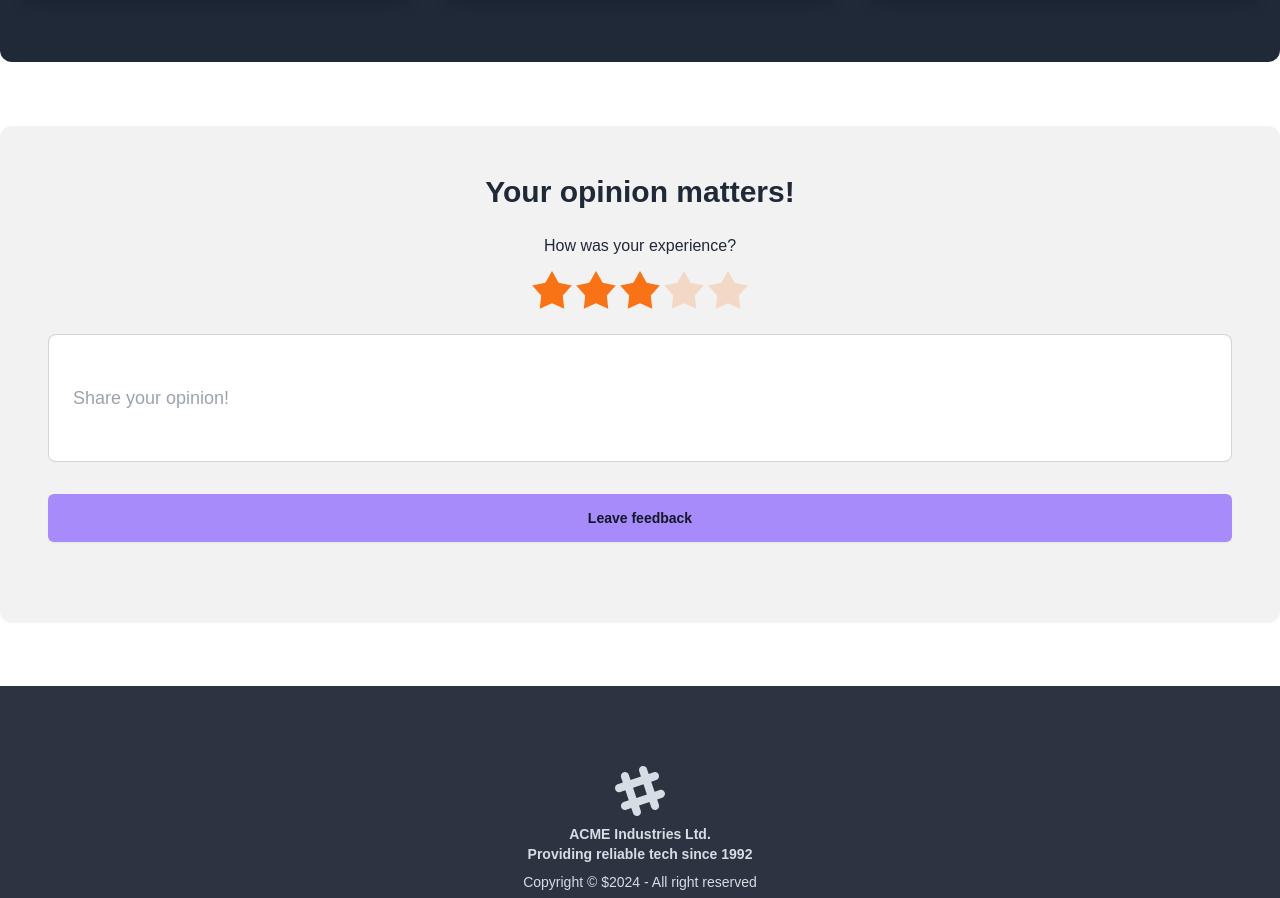
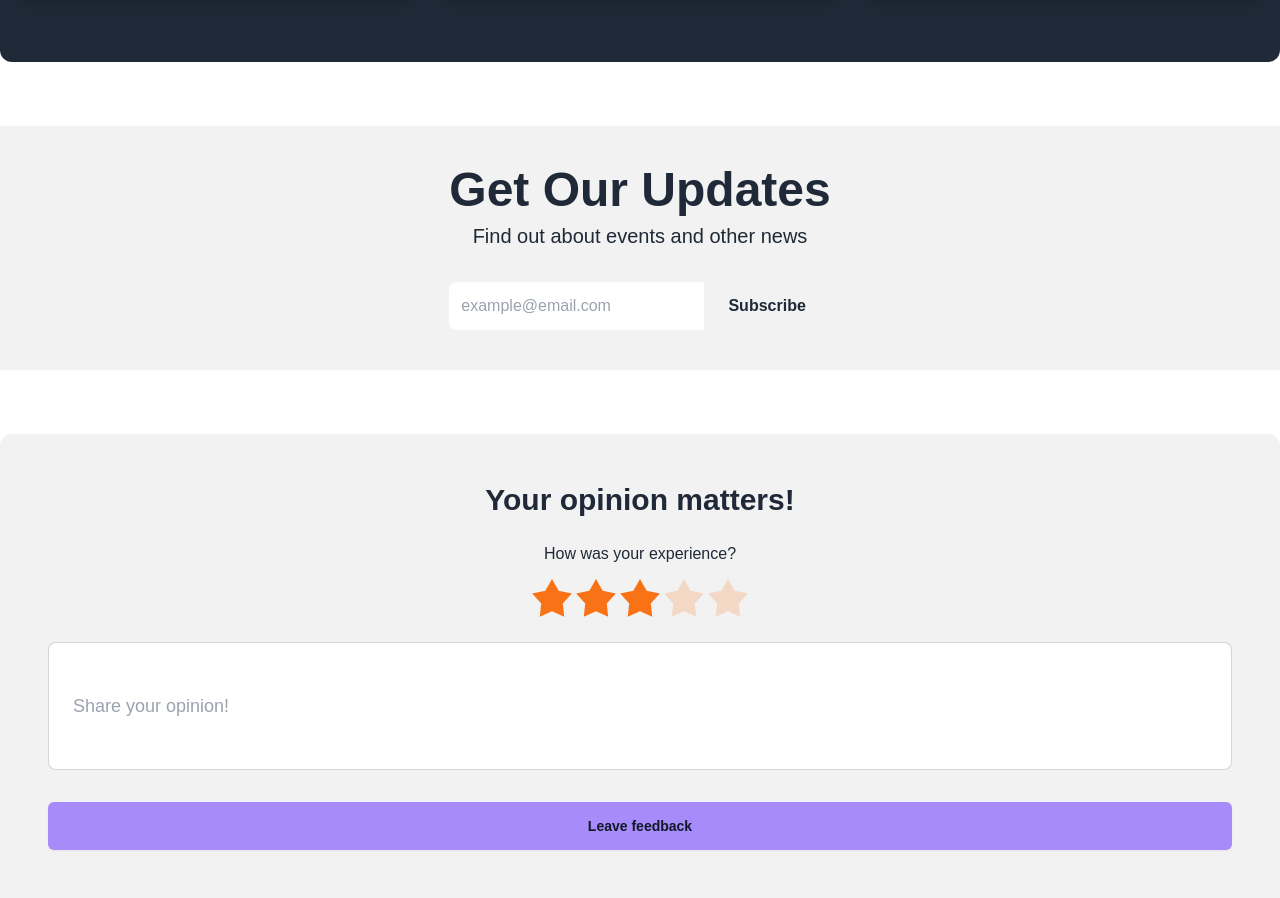
Before and after one commit to alamin6688/tech-gadgets-client, a React (Vite) app: page / in a window 1280 px wide. Shown: the part 1421-2319 px from the top of the page. Built offline with nearby package versions, Linux system fonts and the light colour scheme; no server answers.

Commit message:
Newsletter section added

```diff
--- /dev/null
+++ b/src/Hooks/UseAuth.jsx
@@ -0,0 +1,9 @@
+import { useContext } from 'react';
+import { AuthContext } from '../Providers/AuthProviders';
+
+const UseAuth = () => {
+    const all =useContext(AuthContext);
+    return all;
+};
+
+export default UseAuth;
--- a/src/Pages/AddProducts/AddProducts.jsx
+++ b/src/Pages/AddProducts/AddProducts.jsx
@@ -1,10 +1,10 @@
-import { useContext } from "react";
-import { AuthContext } from "../../Providers/AuthProviders";
 import axios from "axios";
 import Swal from "sweetalert2";
+import UseAuth from "../../Hooks/UseAuth";
 
 const AddProducts = ({ update }) => {
-  const { user } = useContext(AuthContext);
+
+  const { user } = UseAuth() || {};
 
   const handleAddProduct = (e) => {
     e.preventDefault();
--- a/src/Pages/Home/Home/Home.jsx
+++ b/src/Pages/Home/Home/Home.jsx
@@ -1,5 +1,6 @@
 import HowItWorks from "../../HowItWorks/HowItWorks";
 import Banner from "../Banner/Banner";
+import NewsLetter from "../NewsLetter/NewsLetter";
 import Reviews from "../Reviews/Reviews";
 
 
@@ -8,6 +9,7 @@ const Home = () => {
         <div className="min-h-[calc(100vh-382px)]">
             <Banner></Banner>
             <HowItWorks></HowItWorks>
+            <NewsLetter></NewsLetter>
             <Reviews></Reviews>
         </div>
     );
--- /dev/null
+++ b/src/Pages/Home/NewsLetter/NewsLetter.jsx
@@ -0,0 +1,34 @@
+const NewsLetter = () => {
+  return (
+    <div className="max-w-screen-xl mx-auto mt-16">
+      <div
+        className="w-full bg-base-200 dark:bg-gray-600"
+        // style="background-image: url(''); background-position: center center; background-blend-mode: multiply; background-size: cover;"
+      >
+        <div className="container flex flex-col flex-wrap content-center justify-center p-4 py-16 mx-auto md:p-10">
+          <h1 className="text-3xl md:text-5xl antialiased font-semibold leading-none text-center dark:text-gray-200">
+            Get Our Updates
+          </h1>
+          <p className="pt-2 pb-8 text-xl antialiased text-center dark:text-gray-300">
+            Find out about events and other news
+          </p>
+          <div className="flex flex-row">
+            <input
+              type="text"
+              placeholder="example@email.com"
+              className="w-3/5 p-3 rounded-l-lg sm:w-2/3"
+            />
+            <button
+              type="button"
+              className="w-2/5 p-3 font-semibold rounded-r-lg sm:w-1/3 dark:bg-violet-600 dark:text-gray-50"
+            >
+              Subscribe
+            </button>
+          </div>
+        </div>
+      </div>
+    </div>
+  );
+};
+
+export default NewsLetter;
--- a/src/Pages/MyCart/MyCart.jsx
+++ b/src/Pages/MyCart/MyCart.jsx
@@ -1,4 +1,22 @@
+import axios from "axios";
+import UseAuth from "../../Hooks/UseAuth";
+import { useEffect } from "react";
+
 const MyCart = () => {
+
+  const { user } = UseAuth() || {};
+  console.log(user);
+
+  useEffect(()=>{
+    axios(`http://localhost:5000/myProduct/${user?.email}`)
+    .then(res => {
+      console.log(res.data);
+    })
+    .catch(error =>{
+      console.log(error.message);
+    })
+  },[user])
+
   return (
     <div className="min-h-[calc(100vh-380px)]">
       <h2>My Cart</h2>
--- a/src/Routes/Routes.jsx
+++ b/src/Routes/Routes.jsx
@@ -5,6 +5,7 @@ import AddProducts from "../Pages/AddProducts/AddProducts";
 import SignUp from "../Pages/SignUp/SignUp";
 import SignIn from "../SignIn/SignIn";
 import MyCart from "../Pages/MyCart/MyCart";
+import PrivateRoute from "../Routes/PrivateRoute";
 
 export const router = createBrowserRouter([
     {
@@ -21,7 +22,7 @@ export const router = createBrowserRouter([
         },
         {
             path: "/myCart",
-            element: <MyCart></MyCart>
+            element: <PrivateRoute><MyCart></MyCart></PrivateRoute>
         },
         {
             path: "/sign-up",
```
